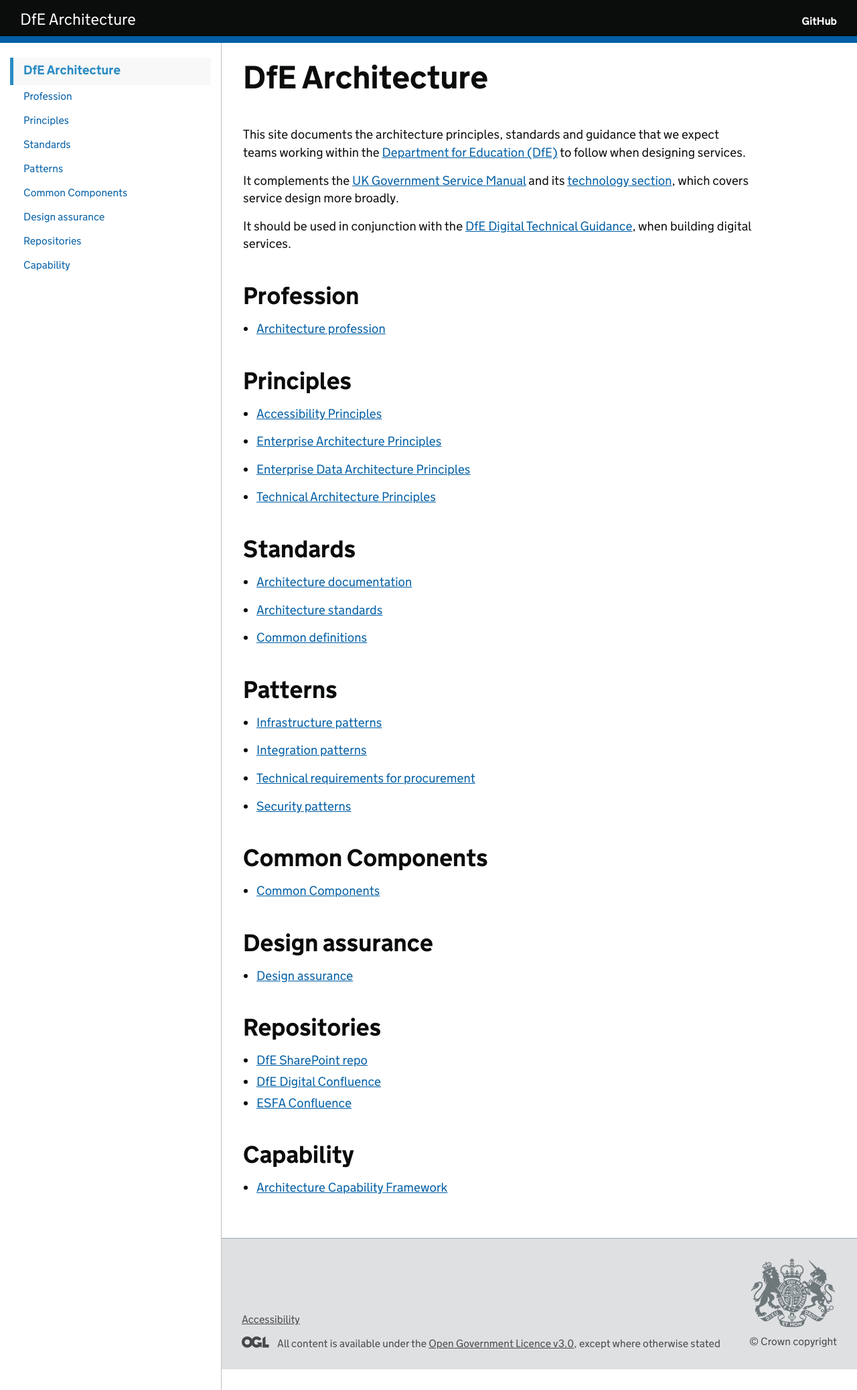
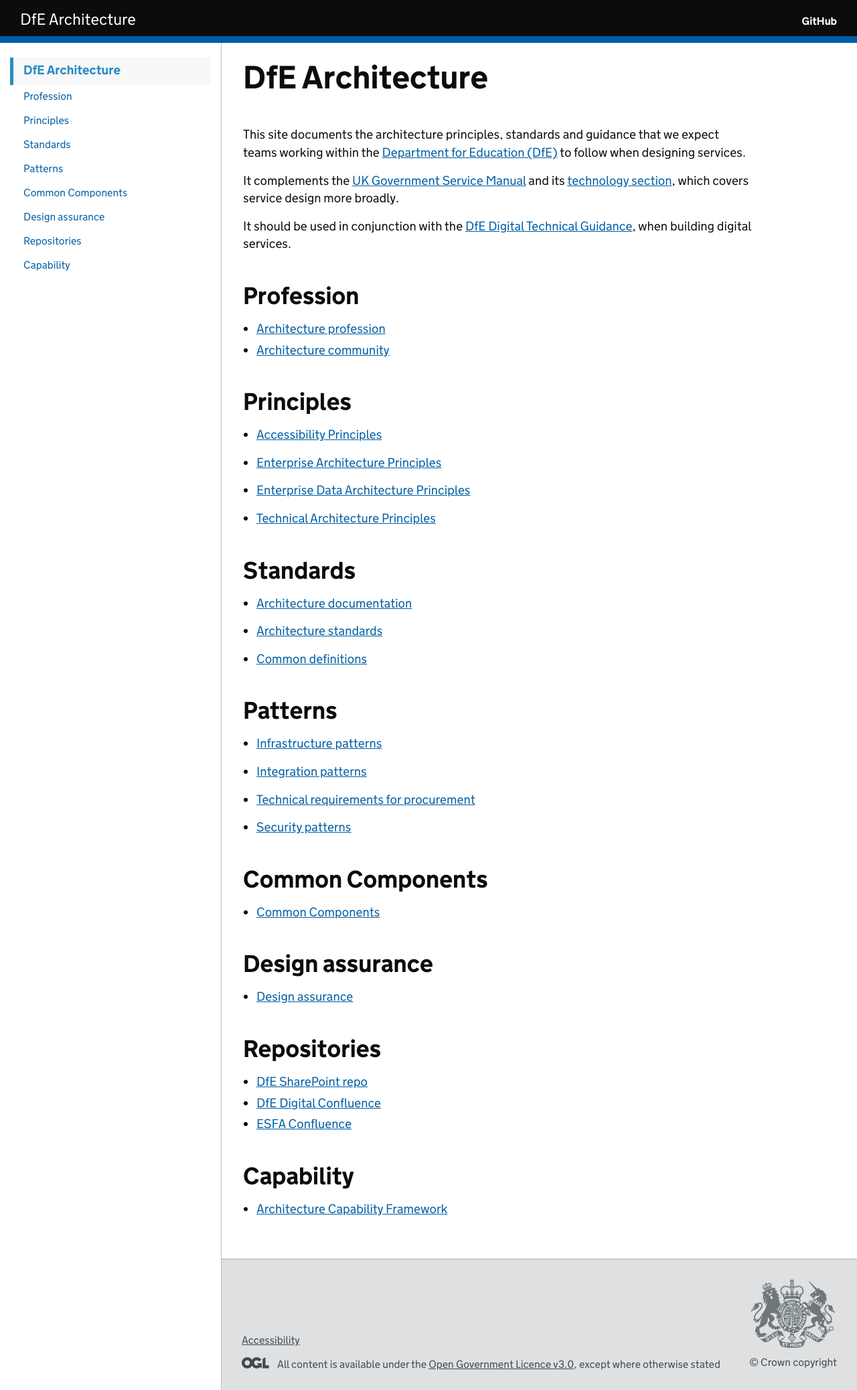
Before and after one commit to DFE-Digital/architecture, a Jekyll site: the page built from index.md, in a window 1280 px wide. Shown: the whole page at 67% size. Built offline with Jekyll 4.4.1, drawn with Linux system fonts in a browser that asks for light colours; our own code applies the rules of GitHub Pages for plain Markdown files.

Commit message:
Update index.md

```diff
--- a/index.md
+++ b/index.md
@@ -14,6 +14,7 @@ when building digital services.
 ## Profession
 
 - [Architecture profession](profession/architecture-profession)
+- [Architecture community](profession/architecture-community)
 
 ## Principles
 
```
